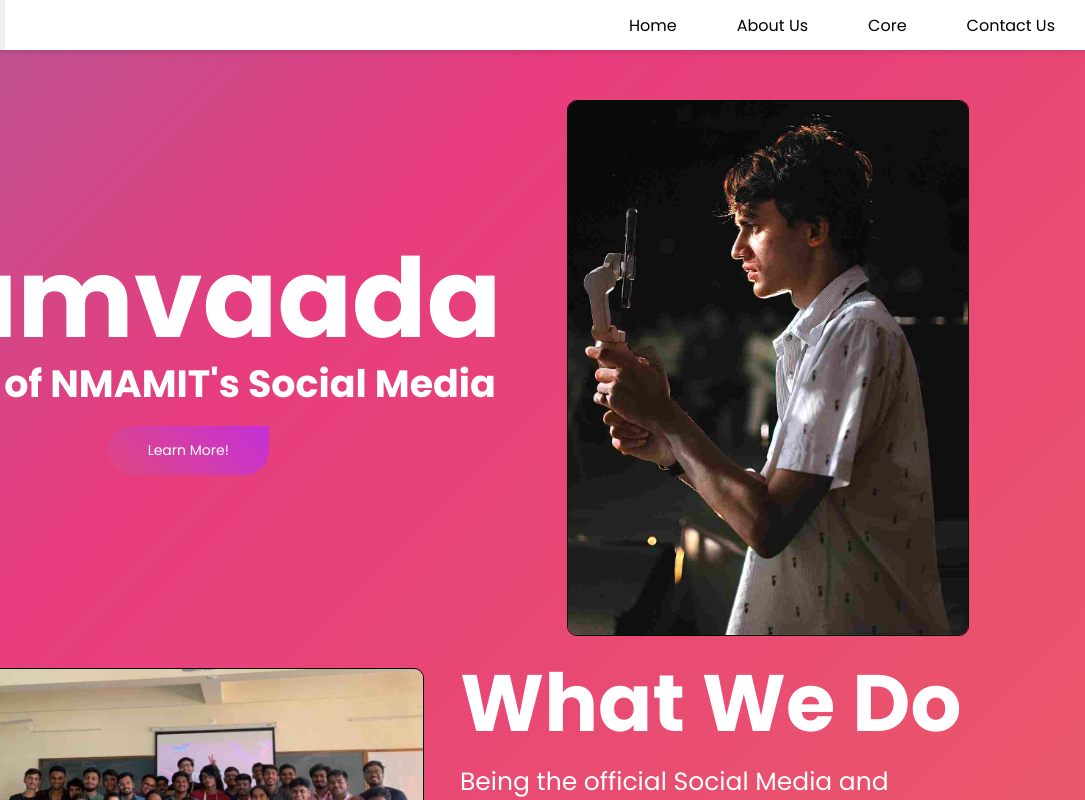
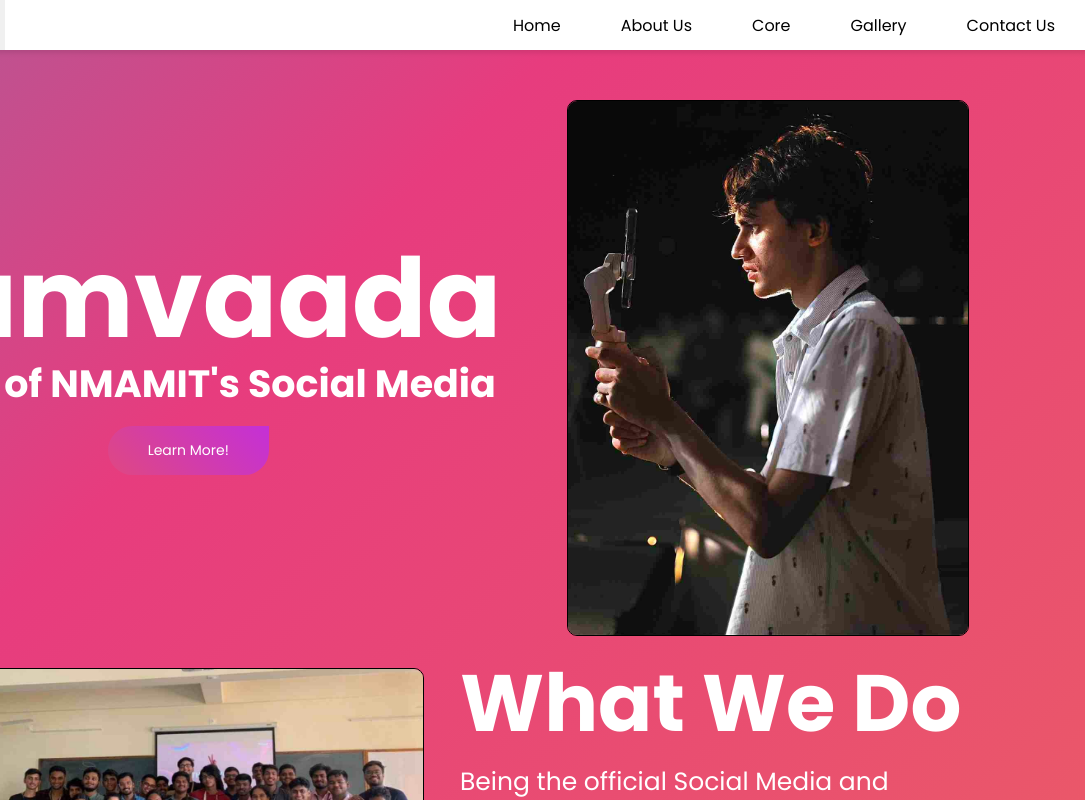
Before and after one commit to aaricrodrigues/samvaadatest2, a plain HTML site: page index.html in a window 1280 px wide. Shown: the top 800 px of the page, 195-1280 px from the left. Drawn offline with Linux system fonts and the light colour scheme.

Commit message:
Update index.html
added gallery/events to index tabs

```diff
--- a/index.html
+++ b/index.html
@@ -14,6 +14,7 @@
       <li><a href="index.html">Home</a></li>
       <li><a href="aboutus.html">About Us</a></li>
       <li><a href="team.html">Core</a></li>
+      <li><a href="events.html">Gallery</a></li>
       <li><a href="#">Contact Us</a></li>
     </ul>
     <ul>
@@ -21,6 +22,7 @@
       <li class="hideOnMobile"><a href="index.html">Home</a></li>
       <li class="hideOnMobile"><a href="aboutus.html">About Us</a></li>
       <li class="hideOnMobile"><a href="team.html">Core</a></li>
+      <li class="hideOnMobile"><a href="events.html">Gallery</a></li>
       <li class="hideOnMobile"><a href="#">Contact Us</a></li>
       <li class="menu-button" onclick=showSidebar()><a href="#"><svg xmlns="http://www.w3.org/2000/svg" height="26" viewBox="0 96 960 960" width="26"><path d="M120 816v-60h720v60H120Zm0-210v-60h720v60H120Zm0-210v-60h720v60H120Z"/></svg></a></li>
     </ul>
```
